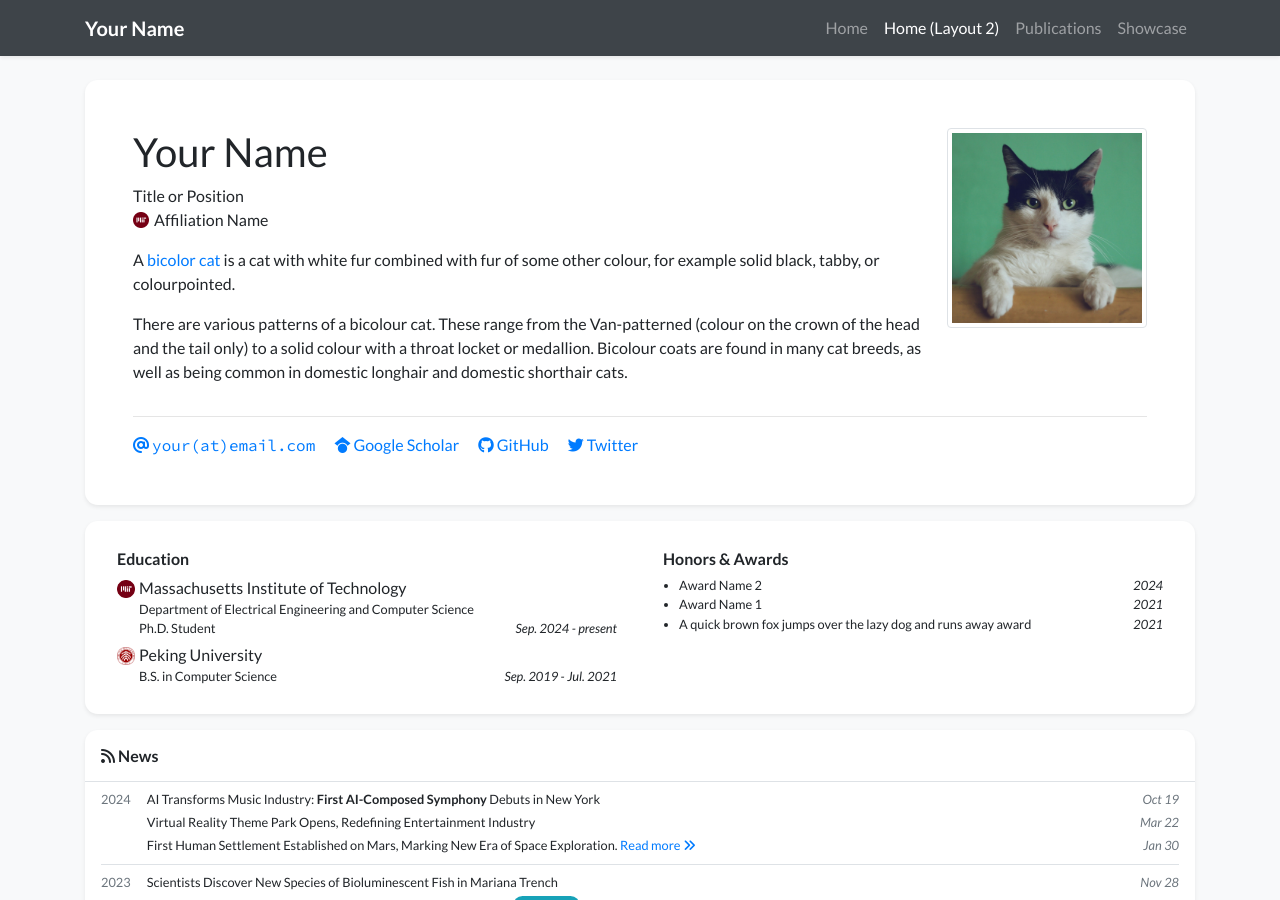
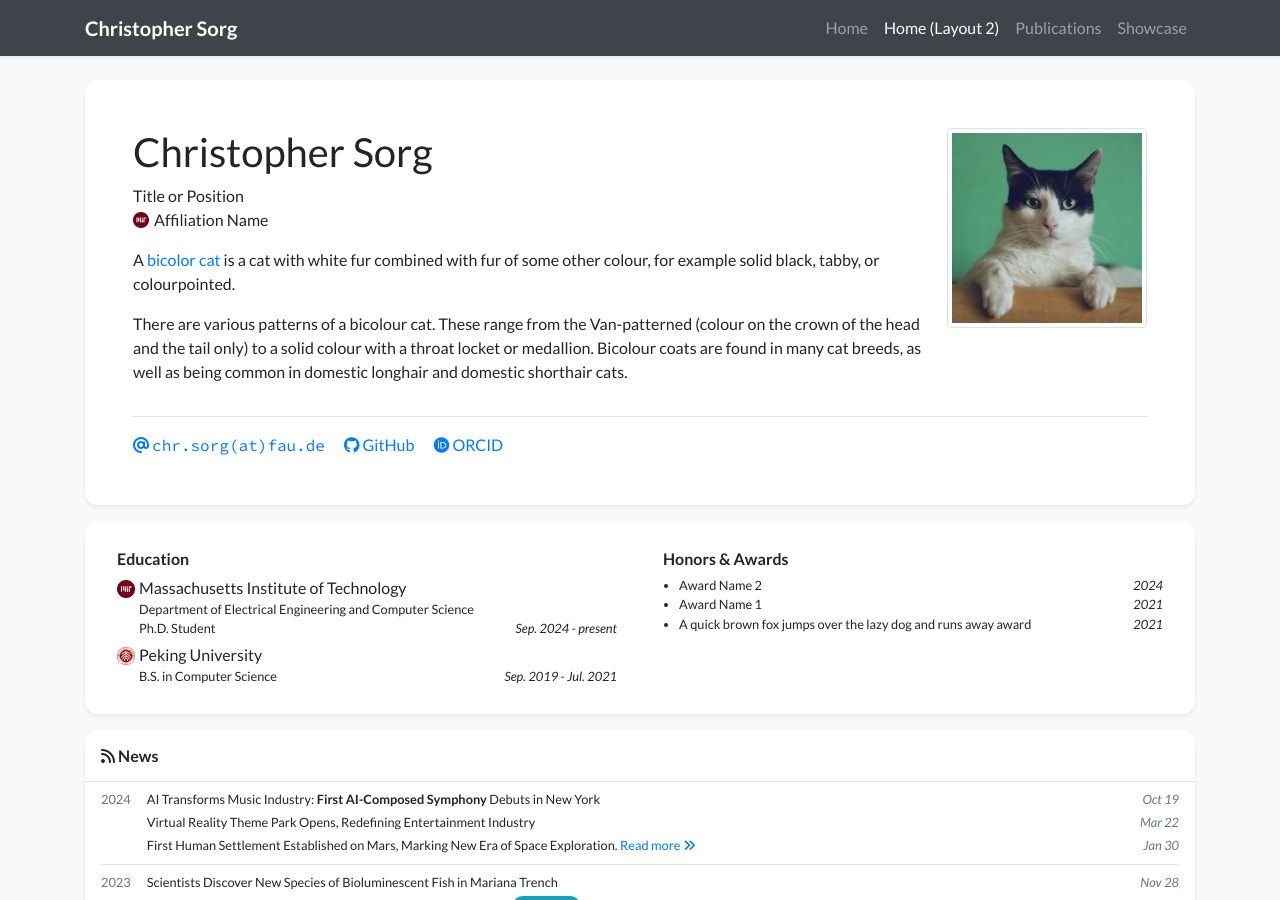
Before and after one commit to chrsor/chrsor.github.io, a Jekyll site: the page built from index_layout2.html, in a window 1280 px wide and 900 px high. Built offline with Jekyll 4.4.1, drawn with Linux system fonts in a browser that asks for light colours; nearby versions of some CDN libraries; a style sheet for code colours, icons or effects is not loaded.

Commit message:
Update profile.yml

```diff
--- a/_data/profile.yml
+++ b/_data/profile.yml
@@ -1,6 +1,6 @@
-primary_name: "Your Name"
+primary_name: "Christopher Sorg"
 secondary_name: ""
-navbar_name: "Your Name"
+navbar_name: "Christopher Sorg"
 
 positions:
 - name: Title or Position
@@ -8,16 +8,10 @@ positions:
   logo: /assets/images/badges/MIT_Social_circle.png  # Logo is optional
 
 
-email: "your@email.com"
-# cv_link: link-to-your-cv-file
-gscholar: xFmQpf4AAAAJ  # This is an example, replace it with your own Google Scholar ID
-github: your_github_id
-twitter: your_twitter_id  # Do not include the '@' symbol
-# wechat_qrcode: /assets/images/etc/wechat.jpg
-# wechat_prompt: >-
-#   Please tell me your <strong>name</strong> and <strong>affiliation</strong> (current or past) when adding my wechat. Thanks!
-# linkedin: your-linked-in-id
-# orcid: 0000-0000-0000-0000
+email: "chr.sorg@fau.de"
+#gscholar: xFmQpf4AAAAJ
+github: chrsor
+orcid: 0009-0003-9684-6966
 
 short_bio_text_justify: false
 short_bio: >-
```
